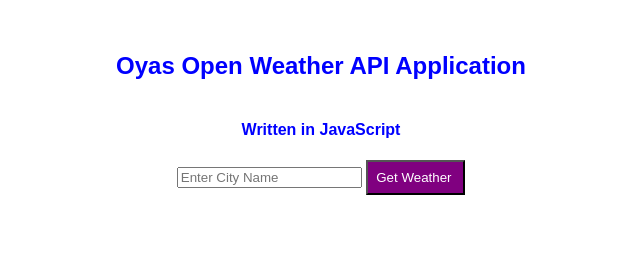
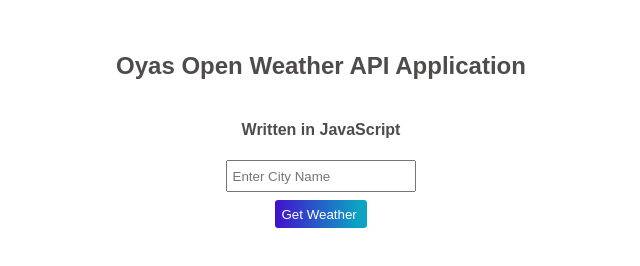
Before and after one commit to oyakhilomee/WeatherApp, a website: page demo/index.html in a window 1280 px wide. Shown: the whole page, without its empty margins (319-959 px from the left). Drawn offline with nearby package versions, Linux system fonts and the light colour scheme.

Commit message:
edited the form section

```diff
--- a/demo/index.html
+++ b/demo/index.html
@@ -39,9 +39,12 @@
           name=""
           required
           id="city"
+          class="inputformholder"
           placeholder="Enter City Name"
         />
-        <input type="submit" value="Get Weather " class="weatherinputbtn" />
+        <div class="submitdivbtn">
+          <input type="submit" value="Get Weather " class="weatherinputbtn" />
+        </div>
       </form>
     </div>
 
--- a/src/css/style.css
+++ b/src/css/style.css
@@ -6,7 +6,7 @@ body {
 }
 
 .desc {
-  color: blue;
+  color: rgb(80, 75, 75);
   display: flex;
   flex-direction: column;
   justify-content: center;
@@ -17,13 +17,28 @@ body {
 .weatherinputbtn {
   outline-color: none;
   background-color: purple;
+  background: linear-gradient(
+    90deg,
+    rgba(13, 164, 237, 1) 0%,
+    rgb(66, 16, 206) 0%,
+    rgb(12, 164, 194) 91%
+  );
   color: #fff;
-  padding: 0.5rem 0.5rem;
+  padding: 0.4rem 0.4rem;
   cursor: pointer;
+  border-radius: 0.2rem;
+  border: none;
+  margin-top: 0.5rem;
 }
 
-.weatherinputbtn:hover {
-  background-color: blue;
+.inputformholder {
+  padding: 0.4rem 0.3rem;
+}
+
+.submitdivbtn {
+  display: flex;
+  justify-content: center;
+  align-items: center;
 }
 
 .weather-wrapper {
```
